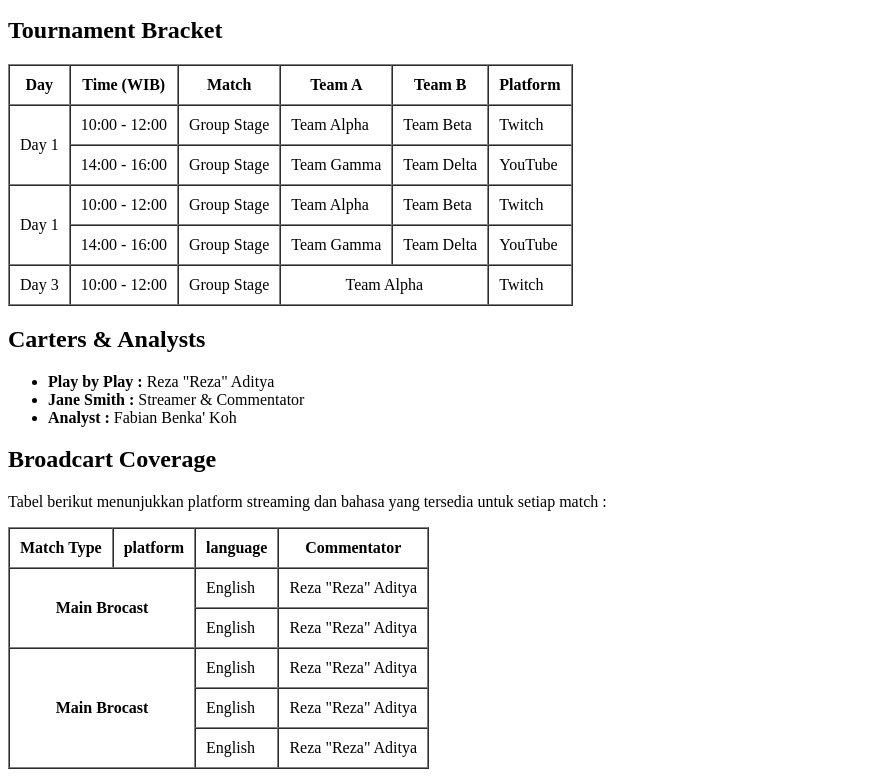
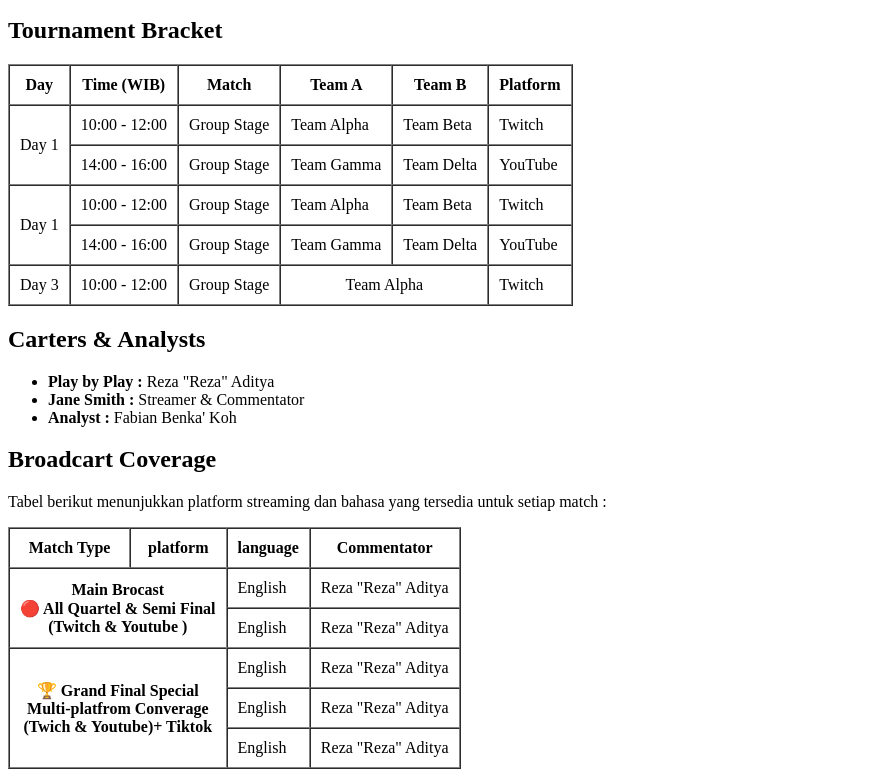
Before and after one commit to muhamadalikasri/wpubelajarweb, a plain HTML site: page 06-html-lanjutan/latihan2-jadwal-turnamen.html in a window 1280 px wide. Shown: the part 102-879 px from the top of the page, without its empty margins (0-889 px from the left). Drawn offline with Linux system fonts and the light colour scheme.

Commit message:
feat: update broadcast details in latihan2-jadwal-turnamen.html
Co-authored-by: Copilot <copilot@github.com>

```diff
--- a/06-html-lanjutan/latihan2-jadwal-turnamen.html
+++ b/06-html-lanjutan/latihan2-jadwal-turnamen.html
@@ -80,7 +80,11 @@
       </thead>
       <tbody>
          <tr>
-            <th rowspan="2" colspan="2">Main Brocast </th>
+            <th rowspan="2" colspan="2"> <strong> Main Brocast</strong> <br>
+               🔴 All Quartel & Semi Final
+               <br>
+               (Twitch & Youtube )
+            </th>
 
             <td>English</td>
             <td>Reza "Reza" Aditya</td>
@@ -90,7 +94,10 @@
             <td>Reza "Reza" Aditya</td>
          </tr>
          <tr>
-            <th rowspan="3" colspan="2">Main Brocast </th>
+            <th rowspan="3" colspan="2">
+               <storng> 🏆 Grand Final Special </storng> <br>
+               Multi-platfrom Converage <br>(Twich & Youtube)+ Tiktok
+            </th>
 
             <td>English</td>
             <td>Reza "Reza" Aditya</td>
```
